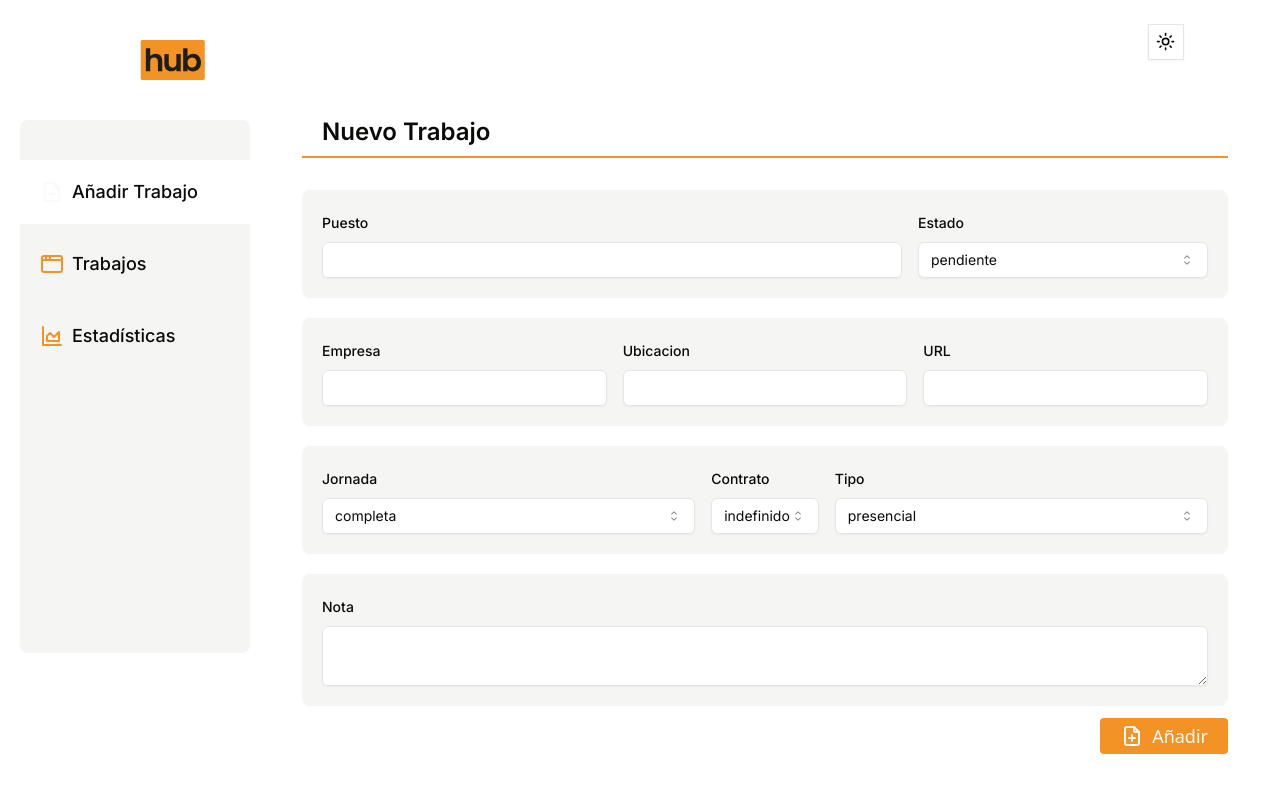
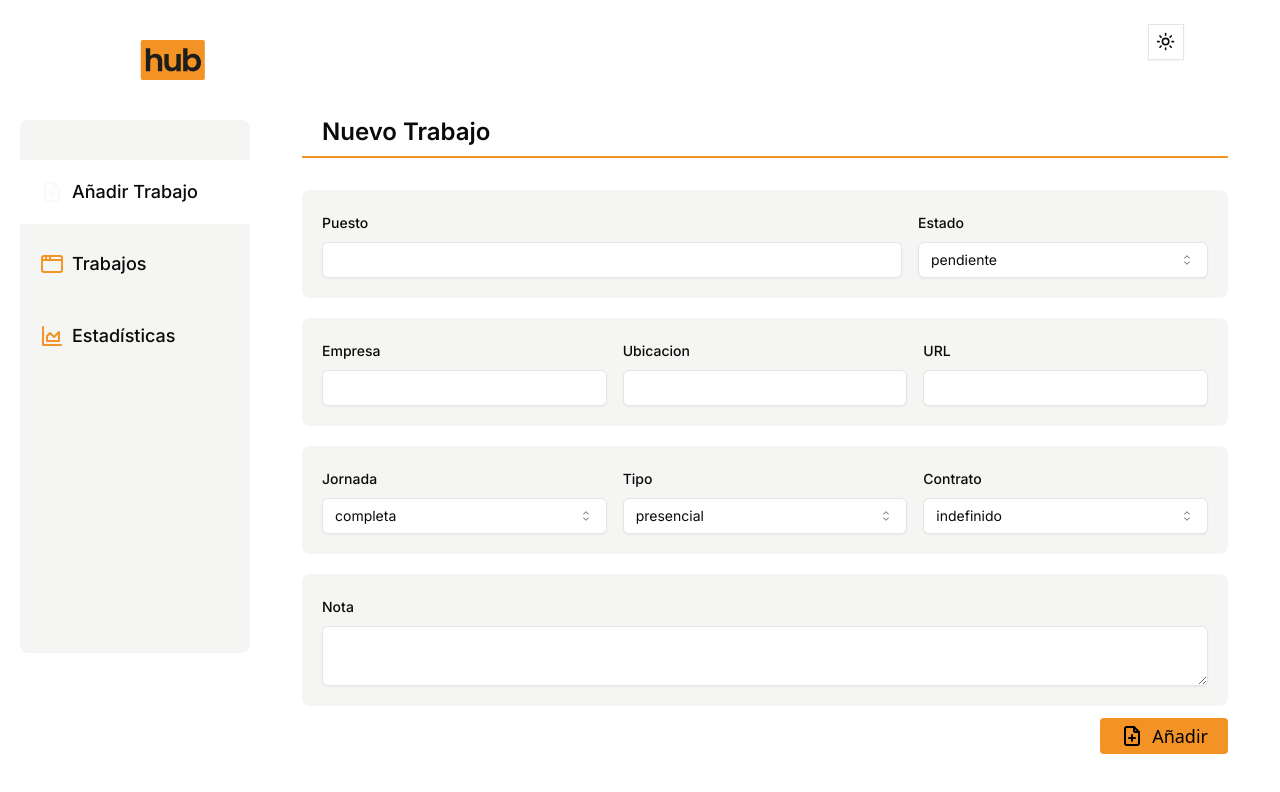
Before and after one commit to JoseAlbDR/jobs-hub, a Next.js app: page /add-job in a window 1280 px wide. Shown: the top 792 px of the page. Built offline with nearby package versions, Linux system fonts and the light colour scheme.

Commit message:
Feat: add new field to form

```diff
--- a/components/CreateJobForm.tsx
+++ b/components/CreateJobForm.tsx
@@ -123,18 +123,20 @@ const CreateJobForm = () => {
             items={Object.values(JobMode)}
             className='w-full'
           />
-          <CustomFormSelect
-            name="contract"
-            control={form.control}
-            label="contrato"
-            items={Object.values(JobContract)}
-          />
+
           <CustomFormSelect
             name="type"
             control={form.control}
             label="tipo"
             items={Object.values(JobType)}
             className='w-full'
+          />
+           <CustomFormSelect
+            name="contract"
+            control={form.control}
+            label="contrato"
+            items={Object.values(JobContract)}
+             className='w-full'
           />
 
          </section>
@@ -154,7 +156,7 @@ const CreateJobForm = () => {
          <footer className='flex justify-end'>
           <Button
             type="submit"
-            className="self-end capitalize bg-primary-accent font-medium text-lg rounded-sm font-sans gap-2"
+            className="self-end capitalize bg-primary-accent font-medium text-lg rounded-sm font-sans gap-2 text-black"
             disabled={isPending}
 
           >
```
